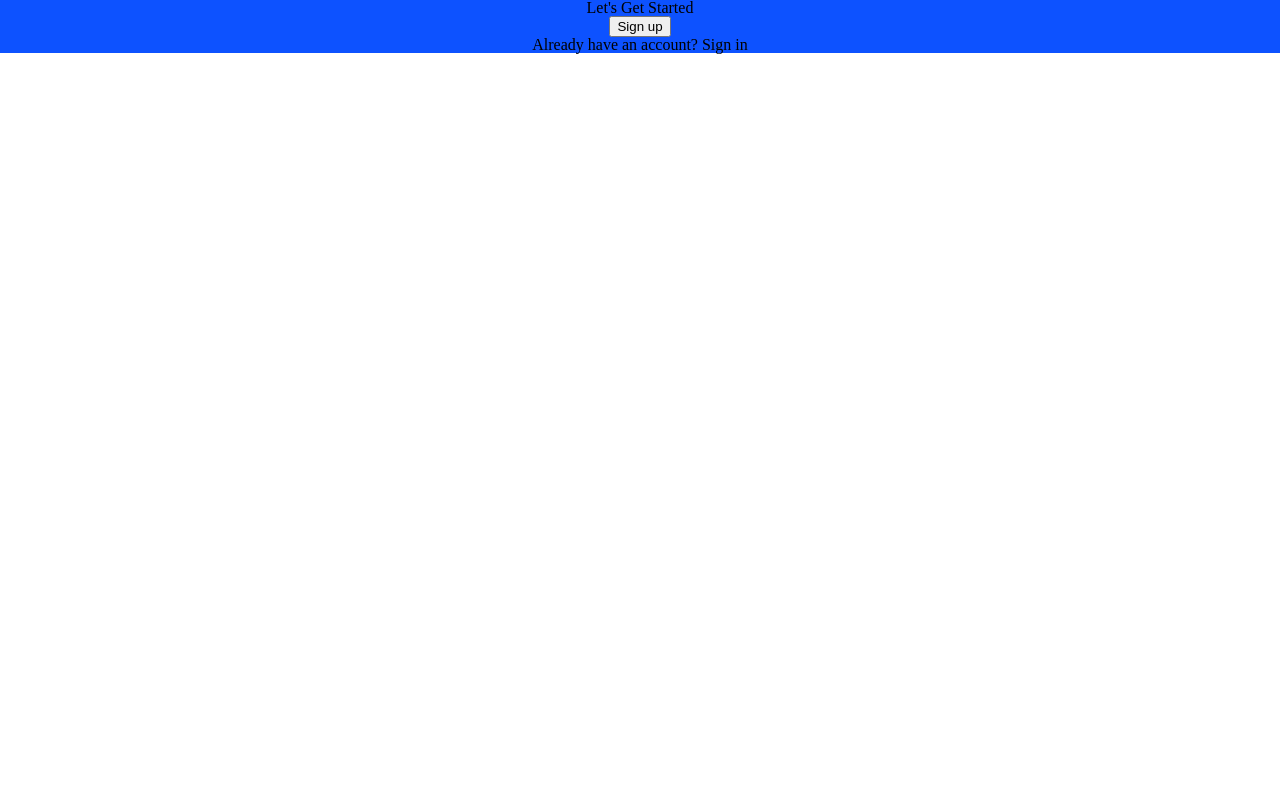
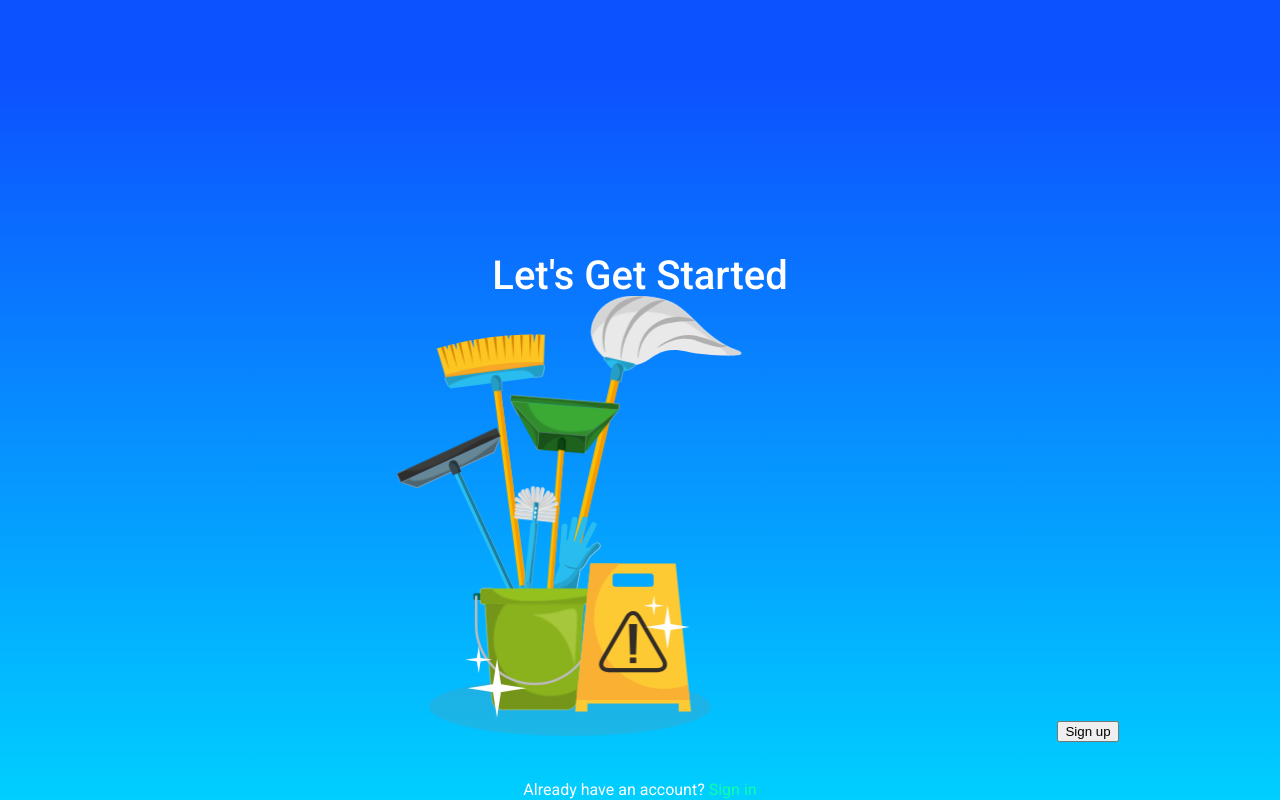
Before and after one commit to Gargar77/CleanTrac, a React (Create React App) app in the folder client/: page /auth in a window 1280 px wide. Built offline with nearby package versions, Linux system fonts and the light colour scheme.

Commit message:
basic auth landing design

```diff
--- a/client/public/index.html
+++ b/client/public/index.html
@@ -3,6 +3,7 @@
   <head>
     <meta charset="utf-8" />
     <link rel="icon" href="%PUBLIC_URL%/favicon.ico" />
+    <link href="https://fonts.googleapis.com/css2?family=Roboto:wght@300;400;500&display=swap" rel="stylesheet">
     <meta name="viewport" content="width=device-width, initial-scale=1" />
     <meta name="theme-color" content="#000000" />
     <meta
--- a/client/src/App.css
+++ b/client/src/App.css
@@ -1,3 +1,4 @@
 .App {
   text-align: center;
+  height: 100%;
 }
--- a/client/src/containers/Auth/Auth.css
+++ b/client/src/containers/Auth/Auth.css
@@ -1,3 +1,30 @@
 .auth {
+    height: 100%;
     background-color: var(--pure-blue);
+    background: linear-gradient(var(--pure-blue) 10%,var(--light-blue));
+    color:white;
 }
+
+.landing {
+    height: 100%;
+}
+
+.landing h1 {
+    padding-top: 20%;
+    font-size: 2.5rem;
+    font-family: 'Roboto', sans-serif;
+    font-weight: 500;
+}
+
+.landing button {
+    margin:40px
+}
+
+.landing p {
+    font-family: 'Roboto', sans-serif;
+}
+
+.landing__signin {
+    color: var(--pastel-green);
+
+}
--- a/client/src/containers/Auth/Auth.js
+++ b/client/src/containers/Auth/Auth.js
@@ -9,6 +9,7 @@ import SignUpForm from '../../components/Forms/SignUp';
 import * as actions from '../../store/actions'
 import Spinner from '../../components/UI/Spinner/Spinner';
 import Button from '../../components/UI/Button/Button';
+import {ReactComponent as CleaningSVG} from '../../assets/cleaning.svg';
 class Auth extends Component {
 
     state = {
@@ -54,8 +55,9 @@ class Auth extends Component {
         let auth = (
             <div className="landing">
                 <h1>Let's Get Started</h1>
+                <CleaningSVG/>
                 <Button clicked={this.startSignUpHandler}>Sign up</Button>
-                <p>Already have an account? <span onClick={this.startSignInHandler}>Sign in</span></p>
+                <p>Already have an account? <span onClick={this.startSignInHandler} className="landing__signin">Sign in</span></p>
             </div>
         )
         if (this.props.loading) {
--- a/client/src/index.css
+++ b/client/src/index.css
@@ -1,3 +1,7 @@
+* {
+  box-sizing: border-box;
+}
+
 :root {
   --pure-blue: #0D52FF;
   --dark-blue: #0C85E8;
@@ -6,6 +10,16 @@
   --pastel-green: #0DFFA7;
 }
 
+html {
+  height: 100%;
+}
+body {
+  height: 100%;
+}
+
+#root {
+  height: 100%;
+}
 
 
 /* http://meyerweb.com/eric/tools/css/reset/
```
Also changed, not shown: client/src/assets/cleaning.svg (added).
